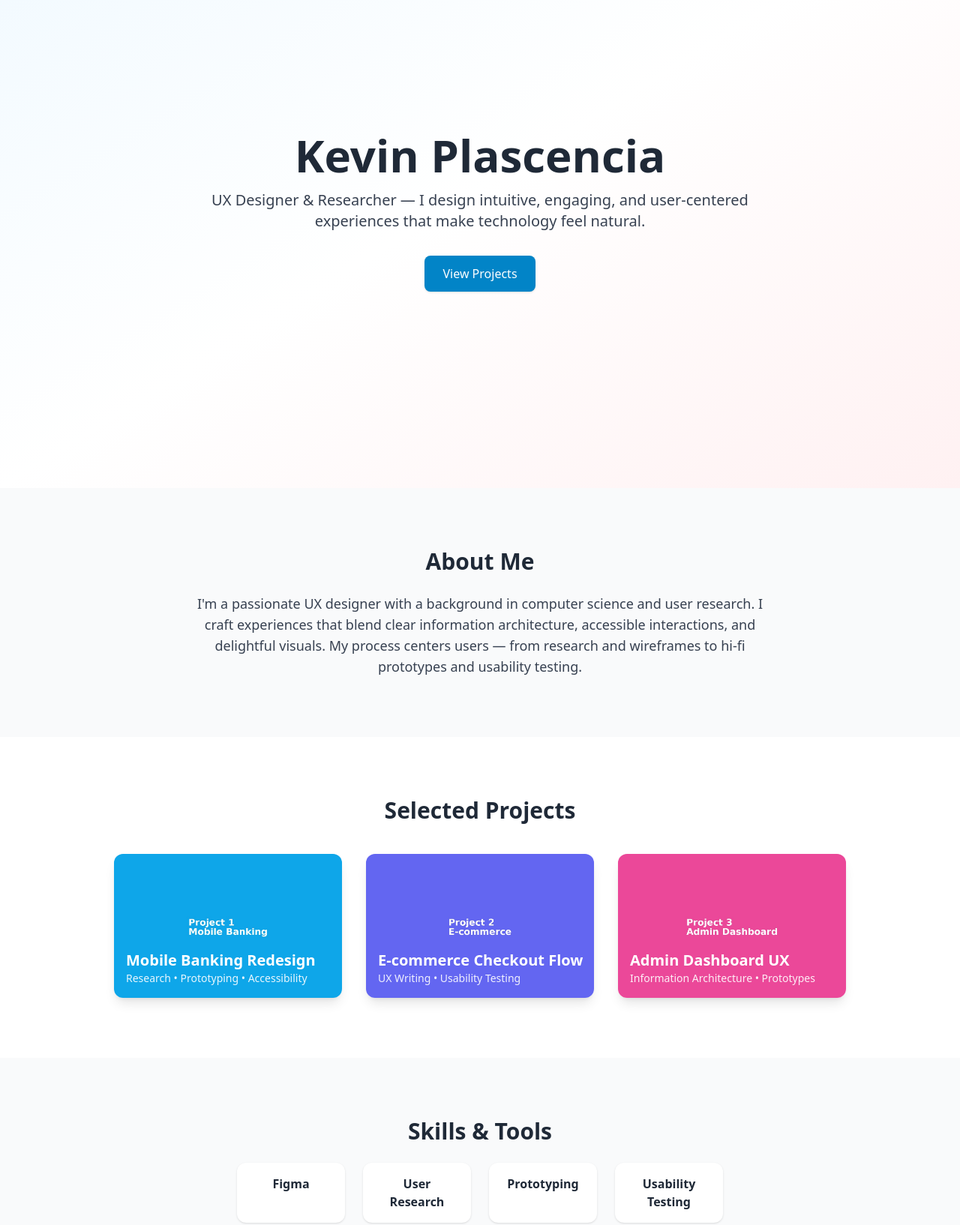
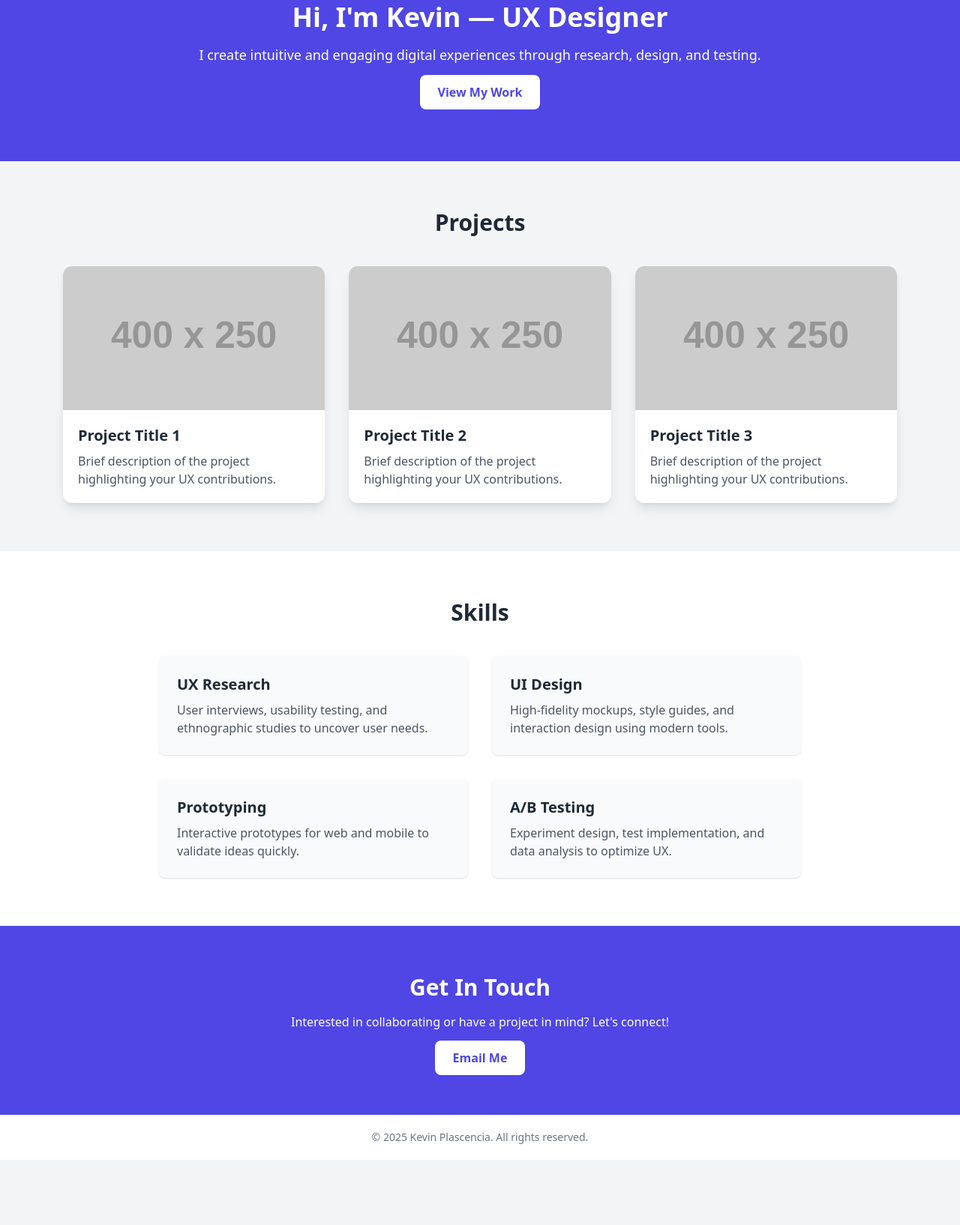
Before and after one commit to kevineduardoplascencia-ops/UXPortfolio, a plain HTML site: page index.html in a window 1280 px wide. Shown: the part 149-1783 px from the top of the page at 75% size. After the commit the page ends 1696 px from the top, so only its background shows below. Drawn offline with nearby package versions, Linux system fonts and the light colour scheme; placeholder pictures from the web are drawn by us.

Commit message:
skills update

```diff
--- a/index.html
+++ b/index.html
@@ -1,164 +1,101 @@
 <!DOCTYPE html>
 <html lang="en">
 <head>
-  <meta charset="utf-8" />
-  <meta name="viewport" content="width=device-width, initial-scale=1" />
-  <title>Kevin Plascencia — UX Designer</title>
+    <meta charset="UTF-8" />
+    <meta name="viewport" content="width=device-width, initial-scale=1.0" />
+    <title>My UX Portfolio</title>
     <script src="https://cdn.tailwindcss.com"></script>
-  <style>
-    /* small enhancements beyond Tailwind utilities */
-    html { scroll-behavior: smooth; }
-  </style>
 </head>
-<body class="bg-gray-50 text-gray-800 font-sans antialiased">
-
-  <!-- Navbar -->
-  <header class="fixed w-full bg-white/80 backdrop-blur-sm z-50">
-    <div class="max-w-5xl mx-auto flex justify-between items-center p-4">
-      <a href="#" class="text-2xl font-extrabold">Kevin Plascencia</a>
-      <nav class="hidden md:flex gap-6 text-sm font-medium">
-        <a href="#about" class="hover:text-sky-600">About</a>
-        <a href="#projects" class="hover:text-sky-600">Projects</a>
-        <a href="#skills" class="hover:text-sky-600">Skills</a>
-        <a href="#contact" class="hover:text-sky-600">Contact</a>
+<body class="bg-gray-100 text-gray-800">
+    <!-- Header -->
+    <header class="bg-white shadow">
+        <div class="max-w-6xl mx-auto p-5 flex justify-between items-center">
+            <h1 class="text-2xl font-bold text-indigo-600">My UX Portfolio</h1>
+            <nav class="space-x-4">
+                <a href="#projects" class="hover:text-indigo-500">Projects</a>
+                <a href="#skills" class="hover:text-indigo-500">Skills</a>
+                <a href="#contact" class="hover:text-indigo-500">Contact</a>
             </nav>
-      <button id="mobileMenuBtn" class="md:hidden p-2 rounded hover:bg-gray-100" aria-label="Menu">
-        <svg xmlns="http://www.w3.org/2000/svg" class="h-6 w-6" fill="none" viewBox="0 0 24 24" stroke="currentColor">
-          <path stroke-linecap="round" stroke-linejoin="round" stroke-width="2" d="M4 8h16M4 16h16"/>
-        </svg>
-      </button>
-    </div>
-    <div id="mobileMenu" class="md:hidden hidden border-t">
-      <div class="flex flex-col p-4 gap-3">
-        <a href="#about" class="block">About</a>
-        <a href="#projects" class="block">Projects</a>
-        <a href="#skills" class="block">Skills</a>
-        <a href="#contact" class="block">Contact</a>
-      </div>
         </div>
     </header>
 
-  <!-- Hero -->
-  <section class="min-h-screen flex flex-col justify-center items-center text-center bg-gradient-to-br from-sky-50 via-white to-rose-50 pt-16">
-    <div class="max-w-3xl px-6">
-      <h1 class="text-5xl md:text-6xl font-extrabold mb-4">Kevin Plascencia</h1>
-      <p class="text-xl text-gray-700 mb-8">UX Designer & Researcher — I design intuitive, engaging, and user-centered experiences that make technology feel natural.</p>
-      <a href="#projects" class="inline-block bg-sky-600 text-white px-6 py-3 rounded-lg shadow hover:bg-sky-700 transition">View Projects</a>
+    <!-- Hero Section -->
+    <section class="bg-indigo-600 text-white py-20">
+        <div class="max-w-4xl mx-auto text-center">
+            <h2 class="text-4xl font-bold mb-4">Hi, I'm Kevin — UX Designer</h2>
+            <p class="text-lg mb-6">I create intuitive and engaging digital experiences through research, design, and testing.</p>
+            <a href="#projects" class="bg-white text-indigo-600 px-6 py-3 rounded-lg font-semibold hover:bg-gray-200 transition">View My Work</a>
         </div>
     </section>
 
-  <!-- About -->
-  <section id="about" class="py-20 max-w-5xl mx-auto px-6">
-    <h2 class="text-3xl font-bold mb-6 text-center">About Me</h2>
-    <p class="text-lg text-gray-700 max-w-3xl mx-auto text-center">
-      I'm a passionate UX designer with a background in computer science and user research. I craft experiences that blend clear information architecture, accessible interactions, and delightful visuals. My process centers users — from research and wireframes to hi‑fi prototypes and usability testing.
-    </p>
-  </section>
-
-  <!-- Projects -->
-  <section id="projects" class="py-20 bg-white">
-    <div class="max-w-5xl mx-auto px-6">
-      <h2 class="text-3xl font-bold mb-10 text-center">Selected Projects</h2>
-      <div class="grid gap-8 sm:grid-cols-2 lg:grid-cols-3">
-        <!-- Project Card 1 -->
-        <a href="projects/project1.html" class="group block rounded-xl overflow-hidden shadow-lg bg-white">
-          <div class="relative">
-            <img src="assets/project1.jpg" alt="Project 1" class="w-full h-48 object-cover transform group-hover:scale-105 transition duration-500">
-            <div class="absolute inset-0 bg-gradient-to-t from-black/50 to-transparent opacity-0 group-hover:opacity-100 transition duration-300"></div>
-            <div class="absolute left-4 bottom-4 text-white">
-              <h3 class="text-xl font-semibold">Mobile Banking Redesign</h3>
-              <p class="text-sm opacity-90">Research • Prototyping • Accessibility</p>
+    <!-- Projects Section -->
+    <section id="projects" class="max-w-6xl mx-auto py-16 px-5">
+        <h3 class="text-3xl font-bold text-center mb-10">Projects</h3>
+        <div class="grid md:grid-cols-3 gap-8">
+            <!-- Project Card -->
+            <div class="bg-white rounded-xl shadow-lg overflow-hidden hover:shadow-2xl transition group">
+                <img src="https://via.placeholder.com/400x250" alt="Project 1" class="w-full h-48 object-cover group-hover:scale-105 transition-transform duration-300">
+                <div class="p-5">
+                    <h4 class="text-xl font-semibold mb-2">Project Title 1</h4>
+                    <p class="text-gray-600">Brief description of the project highlighting your UX contributions.</p>
                 </div>
             </div>
-        </a>
-
-        <!-- Project Card 2 -->
-        <a href="projects/project2.html" class="group block rounded-xl overflow-hidden shadow-lg bg-white">
-          <div class="relative">
-            <img src="assets/project2.jpg" alt="Project 2" class="w-full h-48 object-cover transform group-hover:scale-105 transition duration-500">
-            <div class="absolute inset-0 bg-gradient-to-t from-black/50 to-transparent opacity-0 group-hover:opacity-100 transition duration-300"></div>
-            <div class="absolute left-4 bottom-4 text-white">
-              <h3 class="text-xl font-semibold">E-commerce Checkout Flow</h3>
-              <p class="text-sm opacity-90">UX Writing • Usability Testing</p>
+            <!-- Project Card -->
+            <div class="bg-white rounded-xl shadow-lg overflow-hidden hover:shadow-2xl transition group">
+                <img src="https://via.placeholder.com/400x250" alt="Project 2" class="w-full h-48 object-cover group-hover:scale-105 transition-transform duration-300">
+                <div class="p-5">
+                    <h4 class="text-xl font-semibold mb-2">Project Title 2</h4>
+                    <p class="text-gray-600">Brief description of the project highlighting your UX contributions.</p>
                 </div>
             </div>
-        </a>
-
-        <!-- Project Card 3 -->
-        <a href="projects/project3.html" class="group block rounded-xl overflow-hidden shadow-lg bg-white">
-          <div class="relative">
-            <img src="assets/project3.jpg" alt="Project 3" class="w-full h-48 object-cover transform group-hover:scale-105 transition duration-500">
-            <div class="absolute inset-0 bg-gradient-to-t from-black/50 to-transparent opacity-0 group-hover:opacity-100 transition duration-300"></div>
-            <div class="absolute left-4 bottom-4 text-white">
-              <h3 class="text-xl font-semibold">Admin Dashboard UX</h3>
-              <p class="text-sm opacity-90">Information Architecture • Prototypes</p>
+            <!-- Project Card -->
+            <div class="bg-white rounded-xl shadow-lg overflow-hidden hover:shadow-2xl transition group">
+                <img src="https://via.placeholder.com/400x250" alt="Project 3" class="w-full h-48 object-cover group-hover:scale-105 transition-transform duration-300">
+                <div class="p-5">
+                    <h4 class="text-xl font-semibold mb-2">Project Title 3</h4>
+                    <p class="text-gray-600">Brief description of the project highlighting your UX contributions.</p>
                 </div>
-          </div>
-        </a>
-
             </div>
         </div>
     </section>
 
-  <!-- Skills -->
-  <section id="skills" class="py-20 max-w-5xl mx-auto px-6">
-    <h2 class="text-3xl font-bold mb-6 text-center">Skills & Tools</h2>
-    <div class="flex flex-wrap justify-center gap-6">
-      <div class="w-36 bg-white rounded-xl shadow p-4 text-center">
-        <div class="font-semibold">Figma</div>
+    <!-- Skills Section -->
+    <section id="skills" class="bg-white py-16">
+        <div class="max-w-4xl mx-auto px-5">
+            <h3 class="text-3xl font-bold text-center mb-10">Skills</h3>
+            <div class="grid md:grid-cols-2 gap-8">
+                <div class="bg-gray-50 p-6 rounded-lg shadow">
+                    <h4 class="text-xl font-semibold mb-2">UX Research</h4>
+                    <p class="text-gray-600">User interviews, usability testing, and ethnographic studies to uncover user needs.</p>
                 </div>
-      <div class="w-36 bg-white rounded-xl shadow p-4 text-center">
-        <div class="font-semibold">User Research</div>
+                <div class="bg-gray-50 p-6 rounded-lg shadow">
+                    <h4 class="text-xl font-semibold mb-2">UI Design</h4>
+                    <p class="text-gray-600">High-fidelity mockups, style guides, and interaction design using modern tools.</p>
                 </div>
-      <div class="w-36 bg-white rounded-xl shadow p-4 text-center">
-        <div class="font-semibold">Prototyping</div>
+                <div class="bg-gray-50 p-6 rounded-lg shadow">
+                    <h4 class="text-xl font-semibold mb-2">Prototyping</h4>
+                    <p class="text-gray-600">Interactive prototypes for web and mobile to validate ideas quickly.</p>
                 </div>
-      <div class="w-36 bg-white rounded-xl shadow p-4 text-center">
-        <div class="font-semibold">Usability Testing</div>
+                <div class="bg-gray-50 p-6 rounded-lg shadow">
+                    <h4 class="text-xl font-semibold mb-2">A/B Testing</h4>
+                    <p class="text-gray-600">Experiment design, test implementation, and data analysis to optimize UX.</p>
+                </div>
             </div>
         </div>
     </section>
 
-  <!-- Contact -->
-  <section id="contact" class="py-20 bg-gray-50">
-    <div class="max-w-3xl mx-auto px-6">
-      <h2 class="text-3xl font-bold mb-6 text-center">Contact</h2>
-      <form id="contactForm" class="bg-white rounded-xl shadow p-8 space-y-4">
-        <div class="grid grid-cols-1 md:grid-cols-2 gap-4">
-          <input name="name" required placeholder="Name" class="w-full border border-gray-200 rounded px-4 py-2 focus:outline-none focus:ring-2 focus:ring-sky-200"/>
-          <input name="email" type="email" required placeholder="Email" class="w-full border border-gray-200 rounded px-4 py-2 focus:outline-none focus:ring-2 focus:ring-sky-200"/>
-        </div>
-        <textarea name="message" rows="5" required placeholder="Message" class="w-full border border-gray-200 rounded px-4 py-2 focus:outline-none focus:ring-2 focus:ring-sky-200"></textarea>
-        <div class="flex items-center justify-between">
-          <button type="submit" class="bg-sky-600 text-white px-6 py-2 rounded-lg shadow hover:bg-sky-700 transition">Send Message</button>
-          <p class="text-sm text-gray-500">Or email me at <a href="mailto:kevin@example.com" class="underline">kevin@example.com</a></p>
-        </div>
-      </form>
-      <p id="formMessage" class="mt-4 text-center text-sm text-green-600 hidden">Thanks! Your message looks good — this demo form doesn't send mails. Replace with your backend or Formspree link.</p>
+    <!-- Contact Section -->
+    <section id="contact" class="bg-indigo-600 text-white py-16">
+        <div class="max-w-4xl mx-auto text-center px-5">
+            <h3 class="text-3xl font-bold mb-4">Get In Touch</h3>
+            <p class="mb-6">Interested in collaborating or have a project in mind? Let's connect!</p>
+            <a href="mailto:youremail@example.com" class="bg-white text-indigo-600 px-6 py-3 rounded-lg font-semibold hover:bg-gray-200 transition">Email Me</a>
         </div>
     </section>
 
-  <footer class="bg-white border-t py-6">
-    <div class="max-w-5xl mx-auto px-6 text-center text-sm text-gray-600">
-      © 2025 Kevin Plascencia • Built with Tailwind • Hosted via GitHub Pages
-    </div>
+    <!-- Footer -->
+    <footer class="bg-white text-center py-5 text-gray-500 text-sm">
+        © 2025 Kevin Plascencia. All rights reserved.
     </footer>
-
-<script>
-  // Mobile menu toggle
-  const btn = document.getElementById('mobileMenuBtn');
-  const menu = document.getElementById('mobileMenu');
-  btn && btn.addEventListener('click', () => menu.classList.toggle('hidden'));
-
-  // Demo contact form behaviour
-  const form = document.getElementById('contactForm');
-  const msg = document.getElementById('formMessage');
-  form && form.addEventListener('submit', (e) => {
-    e.preventDefault();
-    msg.classList.remove('hidden');
-    setTimeout(() => msg.classList.add('hidden'), 5000);
-  });
-</script>
-
 </body>
 </html>
```
Lines whose indentation alone changed are shown as unchanged.
